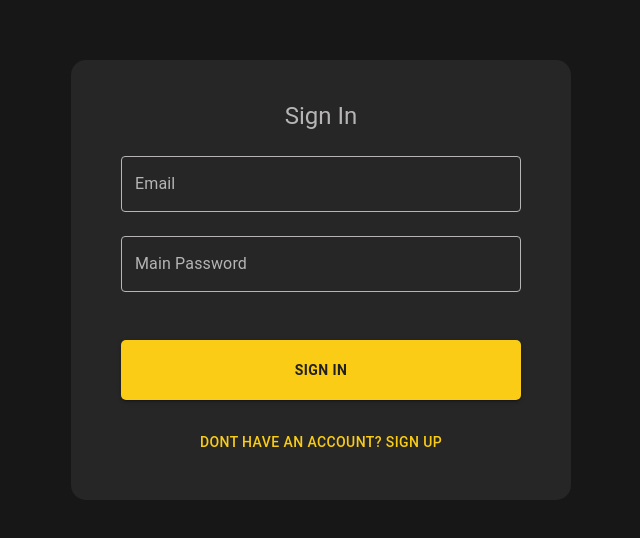
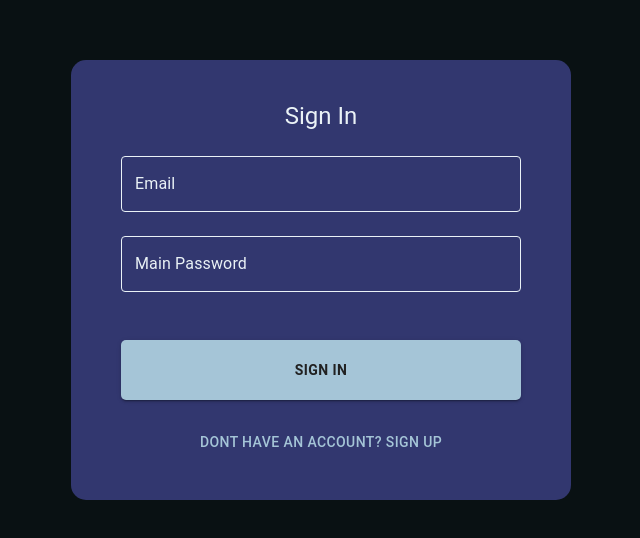
Before and after one commit to Sniperplank/SekurePassword, a React (Vite) app: page /#/ in a window 1280 px wide. Shown: the part 120-658 px from the top of the page, without its empty margins (319-959 px from the left). Built offline with nearby package versions, Linux system fonts and the light colour scheme.

Commit message:
app colors

```diff
--- a/src/index.css
+++ b/src/index.css
@@ -4,8 +4,8 @@
   font-weight: 400;
 
   color-scheme: light dark;
-  color: rgba(255, 255, 255, 0.87);
-  background-color: #171717;
+  color: #eaf2f6;
+  background-color: #091113;
 
   font-synthesis: none;
   text-rendering: optimizeLegibility;
--- a/src/theme.jsx
+++ b/src/theme.jsx
@@ -3,18 +3,18 @@ import { createTheme } from "@mui/material";
 export const theme = createTheme({
     palette: {
         primary: {
-            main: "#facc15",
+            main: "#a5c5d7",
             light: "#ffb74d"
         },
         secondary: {
-            main: "#262626",
+            main: "#32376f",
             light: "#302e28"
         },
         buttonText: {
             main: "#212121"
         },
         text: {
-            main: '#b6b4b4',
+            main: '#eaf2f6',
             input: 'white'
         },
         body: {
```
